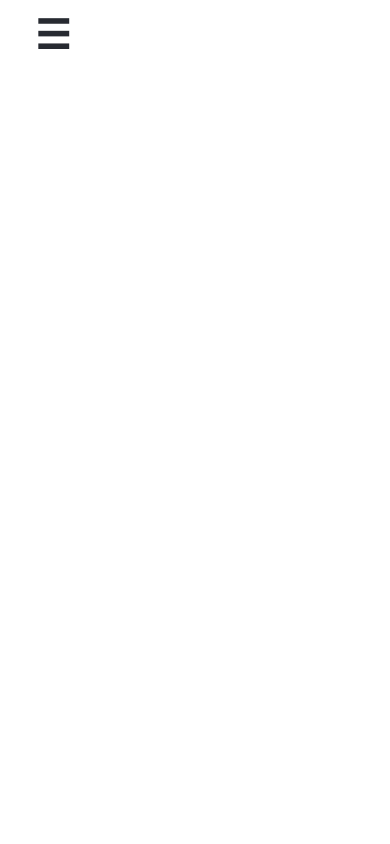
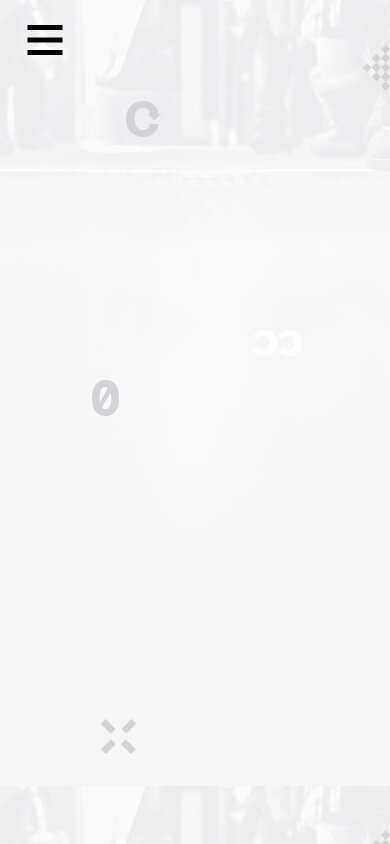
Before and after one commit to wuletawwonte/web-development-course, a website: page index.html in a window 390 px wide. Drawn offline with Linux system fonts and the light colour scheme.

Commit message:
Add hamburger menu icon

```diff
--- a/css/mobile.css
+++ b/css/mobile.css
@@ -2,12 +2,19 @@
 header {
   position: fixed;
   width: 100%;
-  padding: 0 25px;
+  padding: 20px 25px;
 }
 
 .toggle-icon {
-  font-size: 40px;
-  color: var(--black);
-  width:fit-content;
-  font-weight: bolder;
+  width: 40px;
+  height: 40px;
+  background: url('../images/icons/hamburger-menu.svg') no-repeat;
+  background-size: cover;
+  background-position: center;
 }
+
+/* Hero section styling */
+#hero {
+  min-height: 100vh;
+  background: url('/images/bg-mobile.jpg');
+}
--- a/index.html
+++ b/index.html
@@ -20,8 +20,12 @@
 </head>
 <body>
   <header>
-    <a href="/" class="toggle-icon">&#9776;</a>
+    <div class="toggle-icon"></div>
+  </header>
+  <main>
+    <section id="hero">
 
-  </header>
+    </section>
+  </main>
 </body>
 </html>
```
Also changed, not shown: images/bg-mobile.jpg (added), images/icons/hamburger-menu.svg (added).
